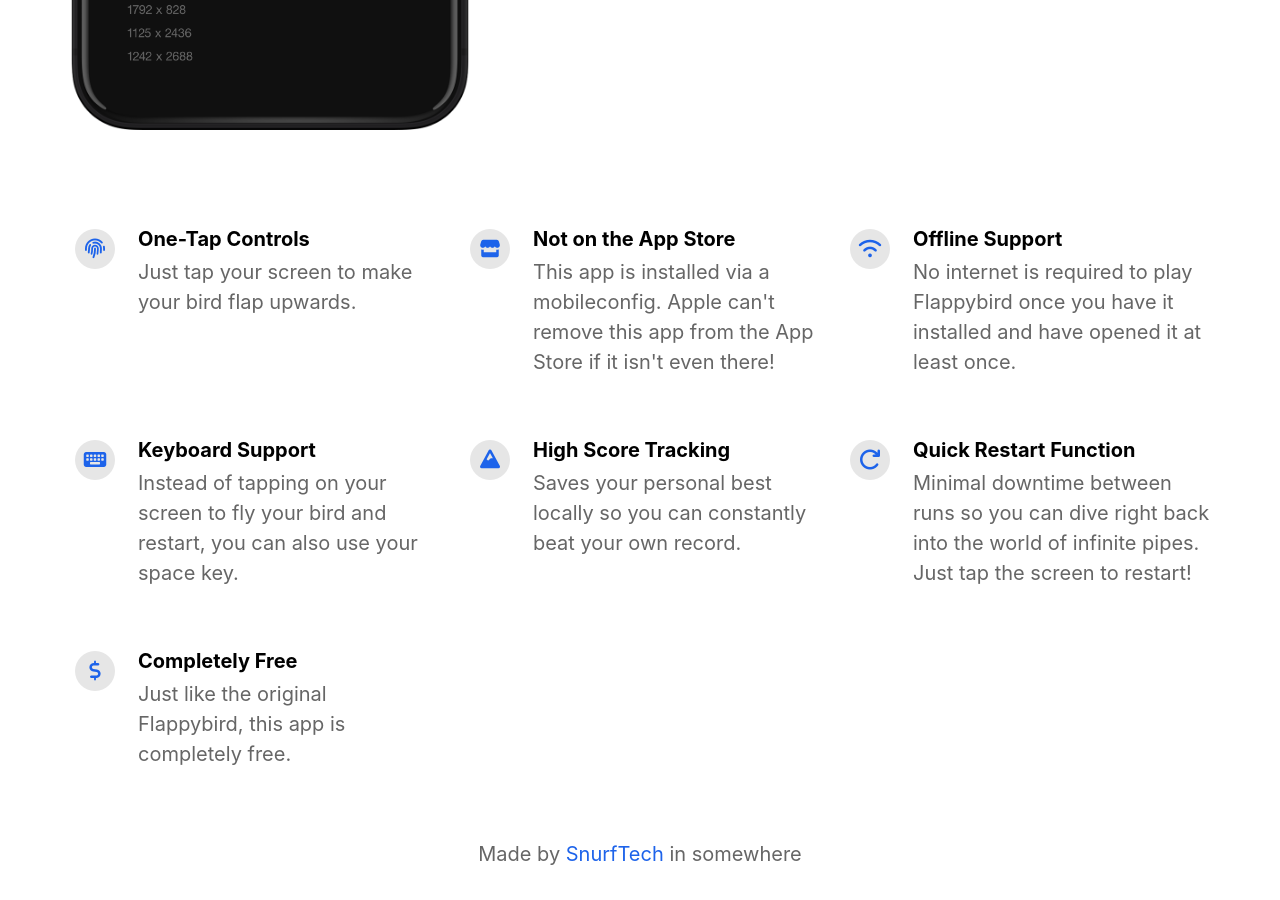
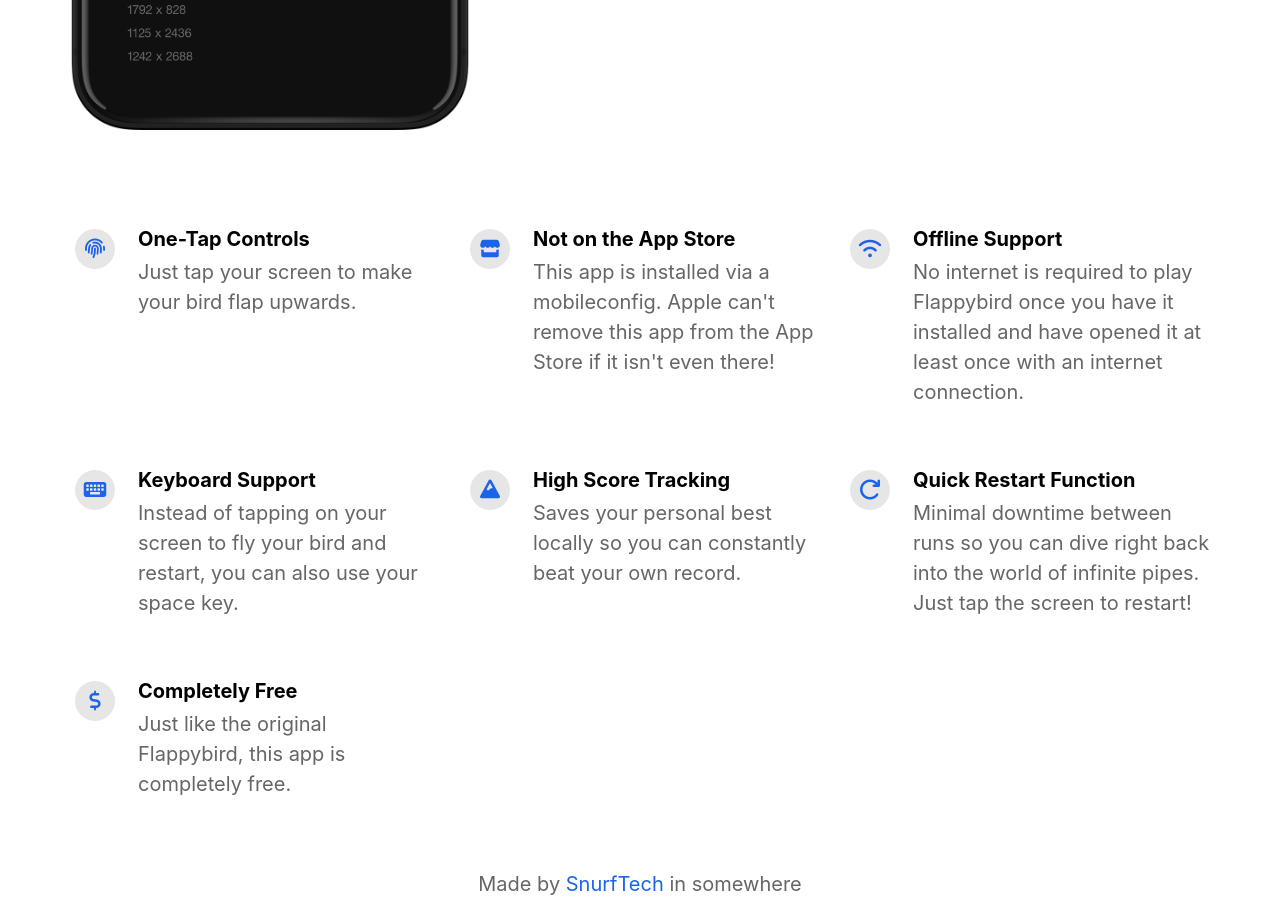
Before and after one commit to SnurfTech/Flappybird, a Jekyll site: the page built from index.html, in a window 1280 px wide and 900 px high, scrolled down 855 px. Built offline with Jekyll 4.4.1, drawn with Linux system fonts in a browser that asks for light colours; nearby versions of some CDN libraries.

Commit message:
Update _config.yml

```diff
--- a/_config.yml
+++ b/_config.yml
@@ -48,7 +48,7 @@
     fontawesome_icon_name                 : store
 
   - title                                 : Offline Support
-    description                           : No internet is required to play Flappybird once you have it installed and have opened it at least once.
+    description                           : No internet is required to play Flappybird once you have it installed and have opened it at least once with an internet connection.
     fontawesome_icon_name                 : wifi
 
   - title                                 : Keyboard Support
```
